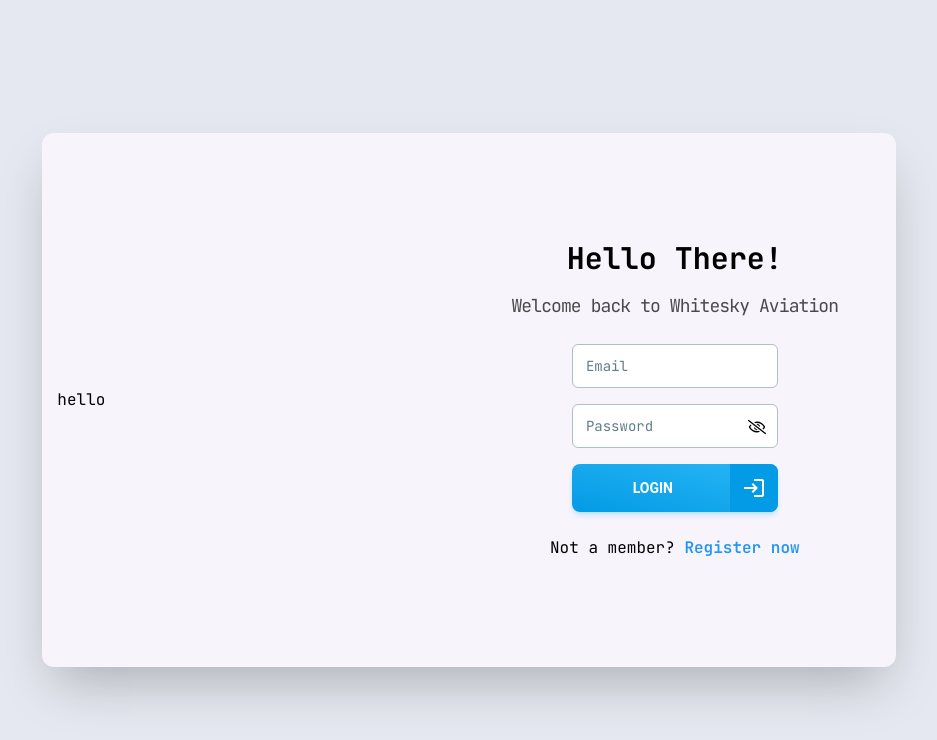
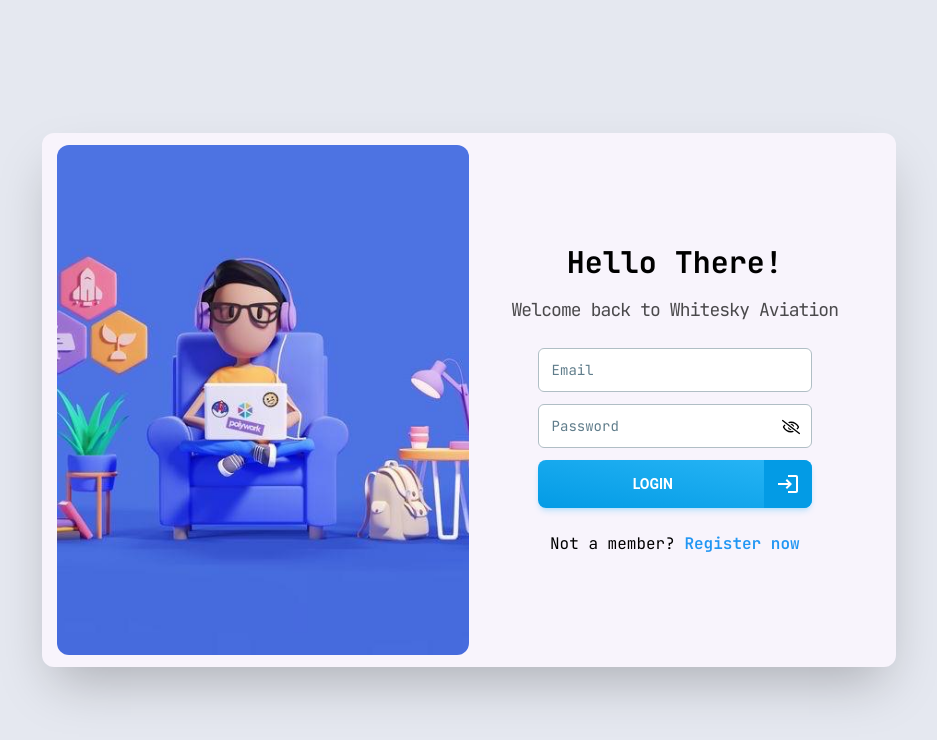
Before and after one commit to naeljeff/whitesky-aviation, a Next.js app: page / in a window 1280 px wide. Shown: the top 740 px of the page, without its empty margins (171-1108 px from the left). Built offline with nearby package versions, Linux system fonts and the light colour scheme.

Commit message:
added image and layout swapping to login register

```diff
--- a/app/page.js
+++ b/app/page.js
@@ -1,7 +1,6 @@
 "use client";
 import React, { useState } from "react";
-import { Input } from "@material-tailwind/react";
-import Button from "@mui/material/Button";
+import Image from "next/image";
 
 import PageTransition from "@/components/PageTransition";
 import Login from "@/components/LoginForm/Login";
@@ -13,17 +12,39 @@
   const handleComponentSwap = () => {
     setIsLogin(!isLogin);
   };
+
   return (
     <>
       <PageTransition />
       <div className="h-screen w-screen bg-[#e5e8f0] flex items-center justify-center">
-        <div className="w-full h-4/5 container flex flex-col justify-center items-center bg-[#f8f4fc] shadow-2xl rounded-xl lg:flex-row lg:w-2/3 lg:h-2/3">
+        {/* //TODO: Masih kurang animasi waktu geser */}
+        <div
+          className={`w-full h-4/5 container flex flex-col justify-center items-center bg-[#f8f4fc] shadow-2xl rounded-xl  transition-all duration-500 ease-in-out lg:flex-row lg:w-2/3 lg:h-2/3 ${
+            isLogin ? "flex-col" : "flex-col-reverse"
+          }`}
+        >
           {/* Image */}
-          <div className="h-1/3 w-full flex items-start justify-center lg:h-full lg:w-1/2 lg:items-center lg:justify-start">
-            <p>hello</p>
+          <div
+            className={`hidden relative overflow-hidden lg:py-3 lg:flex lg:h-full lg:w-1/2 ${
+              isLogin ? "order-1" : "order-2"
+            }`}
+          >
+            <div className="w-full h-full relative rounded-xl overflow-hidden">
+              <Image
+                src={isLogin ? "/loginImage1.jpeg" : "/loginImage2.jpeg"}
+                layout="fill"
+                objectFit="cover"
+                alt="Login Image"
+                className="absolute inset-0"
+              />
+            </div>
           </div>
           {/* Content */}
-          <div className="h-2/3 w-full flex items-start justify-center lg:h-full lg:w-1/2 lg:items-center lg:justify-start">
+          <div
+            className={`h-full w-full flex items-center justify-center lg:h-full lg:w-1/2 ${
+              isLogin ? "order-2" : "order-1"
+            }`}
+          >
             {isLogin ? (
               <Login onComponentSwap={handleComponentSwap} />
             ) : (
--- a/components/LoginForm/Login.jsx
+++ b/components/LoginForm/Login.jsx
@@ -12,7 +12,7 @@
   const [showPassword, setShowPassword] = useState(false);
 
   return (
-    <div className="w-full h-full flex flex-col justify-start items-center space-y-3 lg:justify-center">
+    <div className="w-full h-full flex flex-col justify-center items-center space-y-3">
       <div className="flex flex-col justify-center items-center space-y-4 mb-3">
         <h2 className="text-black text-3xl font-bold">Hello There!</h2>
         <p className="text-black/70 text-lg tracking-tighter text-center">
@@ -21,7 +21,7 @@
       </div>
 
       {/* Input Login */}
-      <div className="w-4/5 space-y-4 lg:w-1/2">
+      <div className="w-4/5 space-y-3 lg:w-2/3">
         {/* Email */}
         <Input
           type="email"
--- a/components/RegisterForm/Register.jsx
+++ b/components/RegisterForm/Register.jsx
@@ -21,7 +21,7 @@
     setPhoneNumber(`+62 - ${withoutPrefix}`);
   };
   return (
-    <div className="w-full h-full flex flex-col justify-start items-center space-y-3 md:justify-center">
+    <div className="w-full h-full flex flex-col justify-center items-center space-y-2">
       <div className="flex flex-col justify-center items-center space-y-4 mb-3">
         <h2 className="text-black text-3xl font-bold">Welcome!</h2>
         <p className="text-black/70 text-md tracking-tighter text-center">
@@ -30,7 +30,7 @@
       </div>
 
       {/* Input Login */}
-      <div className="w-4/5 space-y-4 md:w-1/2">
+      <div className="w-4/5 space-y-3 lg:w-2/3">
         {/* Name */}
         <Input
           type="text"
```
Also changed, not shown: public/loginImage1.jpeg (added), public/loginImage2.jpeg (added).
